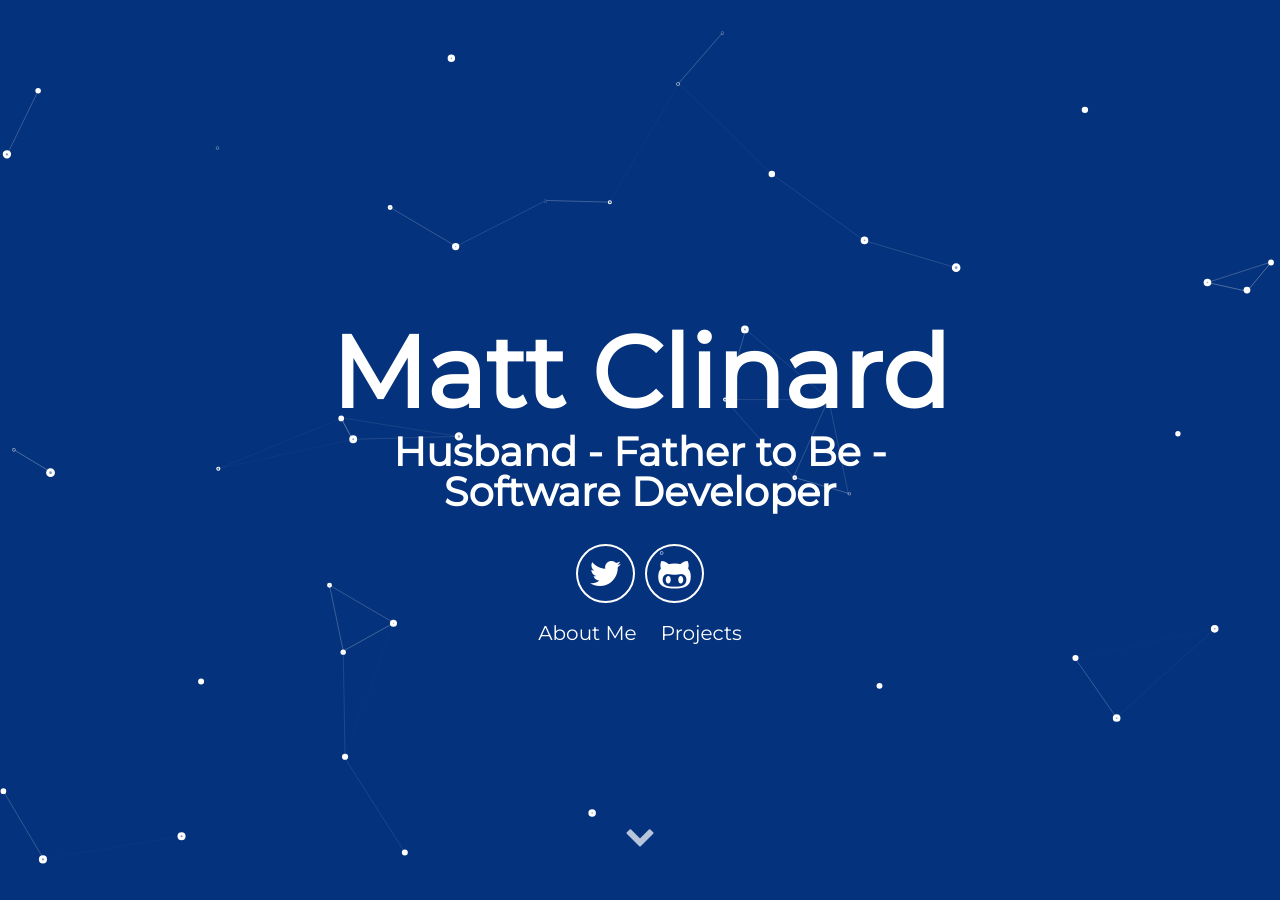
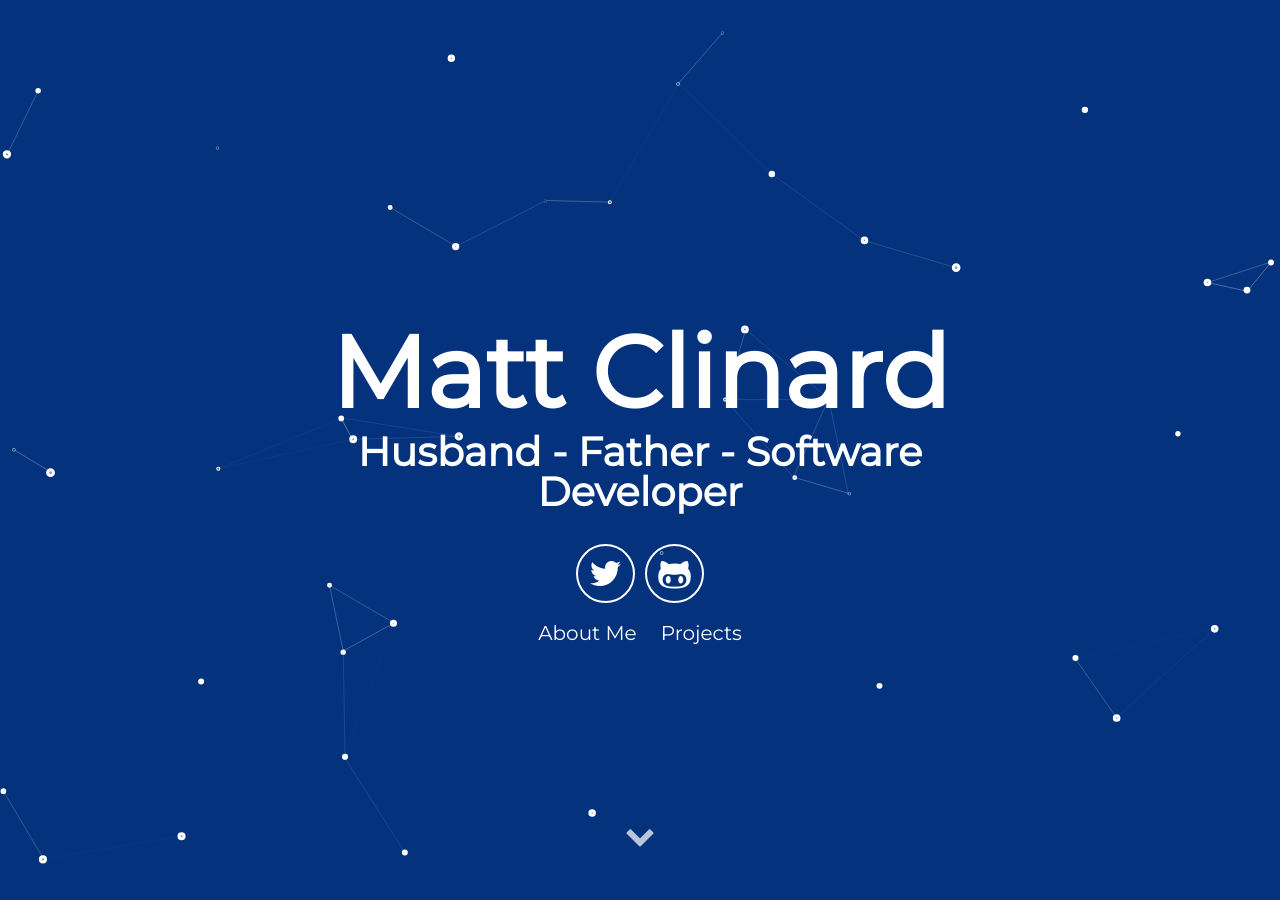
Before and after one commit to cclinard84-zz/cclinard84.github.io, a Jekyll site: the page built from index.md, in a window 1280 px wide and 900 px high. Built offline with Jekyll 4.4.1, drawn with Linux system fonts in a browser that asks for light colours.

```diff
--- a/_config.yml
+++ b/_config.yml
@@ -6,7 +6,7 @@ url: "https://cclinard84.github.io"
 # User settings
 username: Matt Clinard
 user_description:
-user_title: Husband - Father to Be - Software Developer
+user_title: Husband - Father - Software Developer
 email: cclinard84@gmail.com
 twitter_username: CMattClinard
 github_username:  cclinard84
```
